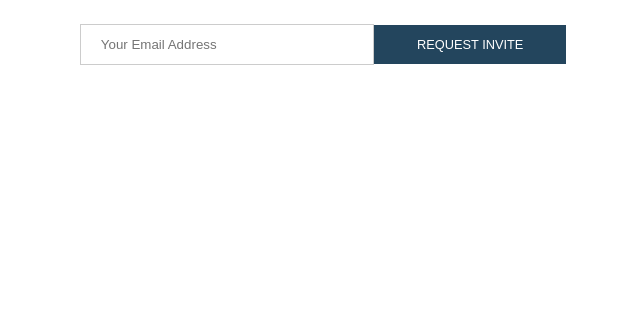
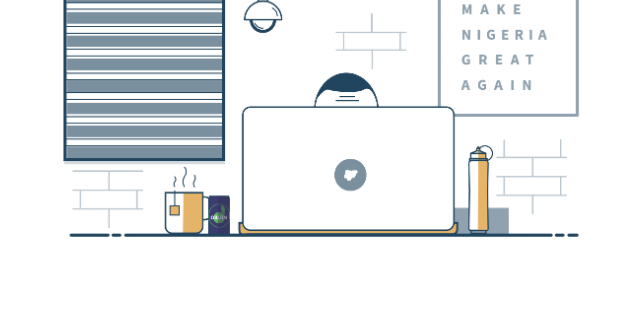
Before and after one commit to andela-atemitope/ND, a plain HTML site: page index.html in a window 1280 px wide. Shown: the part 114-436 px from the top of the page, without its empty margins (325-965 px from the left). Drawn offline with Linux system fonts and the light colour scheme; the site is published under a folder, as on GitHub Pages, so addresses that start at the root find nothing.

Commit message:
fix hero image display

```diff
--- a/index.html
+++ b/index.html
@@ -11,7 +11,7 @@
 </head>
   <body>
     <div class="image">
-      <img src="/assets/images/hero.png" alt="">
+      <img src="./assets/images/hero.png" alt="">
     </div>
 
     <!-- Begin MailChimp Signup Form -->
```
